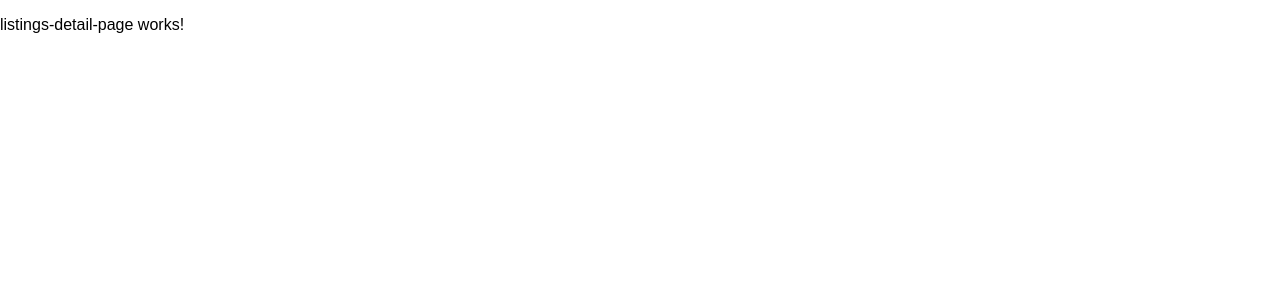
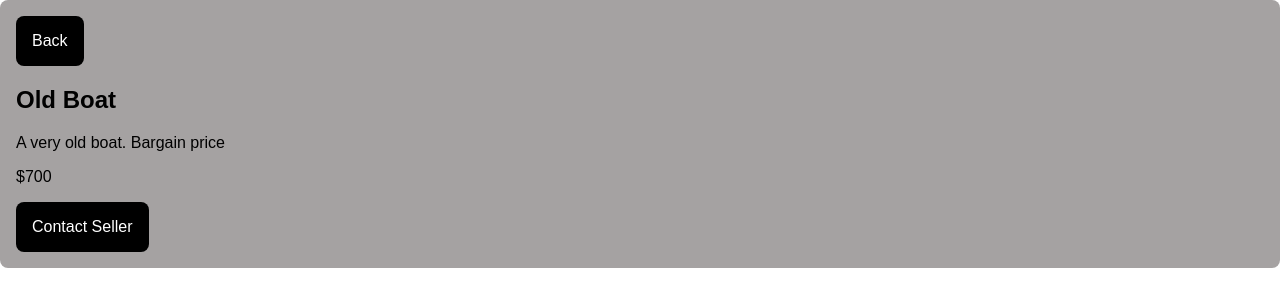
Before and after one commit to EdwinFlores29/buy-sell, an Angular app: page /listings/123 in a window 1280 px wide. Shown: the top 306 px of the page. Built offline with nearby package versions, Linux system fonts and the light colour scheme.

Commit message:
funcionando los links
a través de detalle del producto

```diff
--- a/src/app/listings-detail-page/listings-detail-page.component.html
+++ b/src/app/listings-detail-page/listings-detail-page.component.html
@@ -1 +1,11 @@
-<p>listings-detail-page works!</p>
+<div class="content-box" *ngFor="let listing of listings">
+  <a routerLink="/listings">
+    <button>Back</button>
+  </a>
+  <h2>{{listing.name}}</h2>
+  <p>{{listing.description}}</p>
+  <p>${{listing.price}}</p>
+  <a routerLink="/contact/{{listing.id}}/edit">
+    <button>Contact Seller</button>
+  </a>
+</div>
--- a/src/app/listings-detail-page/listings-detail-page.component.ts
+++ b/src/app/listings-detail-page/listings-detail-page.component.ts
@@ -1,4 +1,7 @@
 import { Component } from '@angular/core';
+import { ActivatedRoute } from '@angular/router';
+import { Listing} from "../types";
+import { fakeListings} from "../fake-data";
 
 @Component({
   selector: 'app-listings-detail-page',
@@ -6,5 +9,14 @@ import { Component } from '@angular/core';
   styleUrls: ['./listings-detail-page.component.css']
 })
 export class ListingsDetailPageComponent {
+  listings: Listing[] = [];
+
+  constructor(
+    private route: ActivatedRoute,
+  ) {}
+  ngOnInit() {
+    const id = this.route.snapshot.paramMap.get('id');
+    this.listings = fakeListings.filter(listing => listing.id === id);
+  }
 
 }
```
